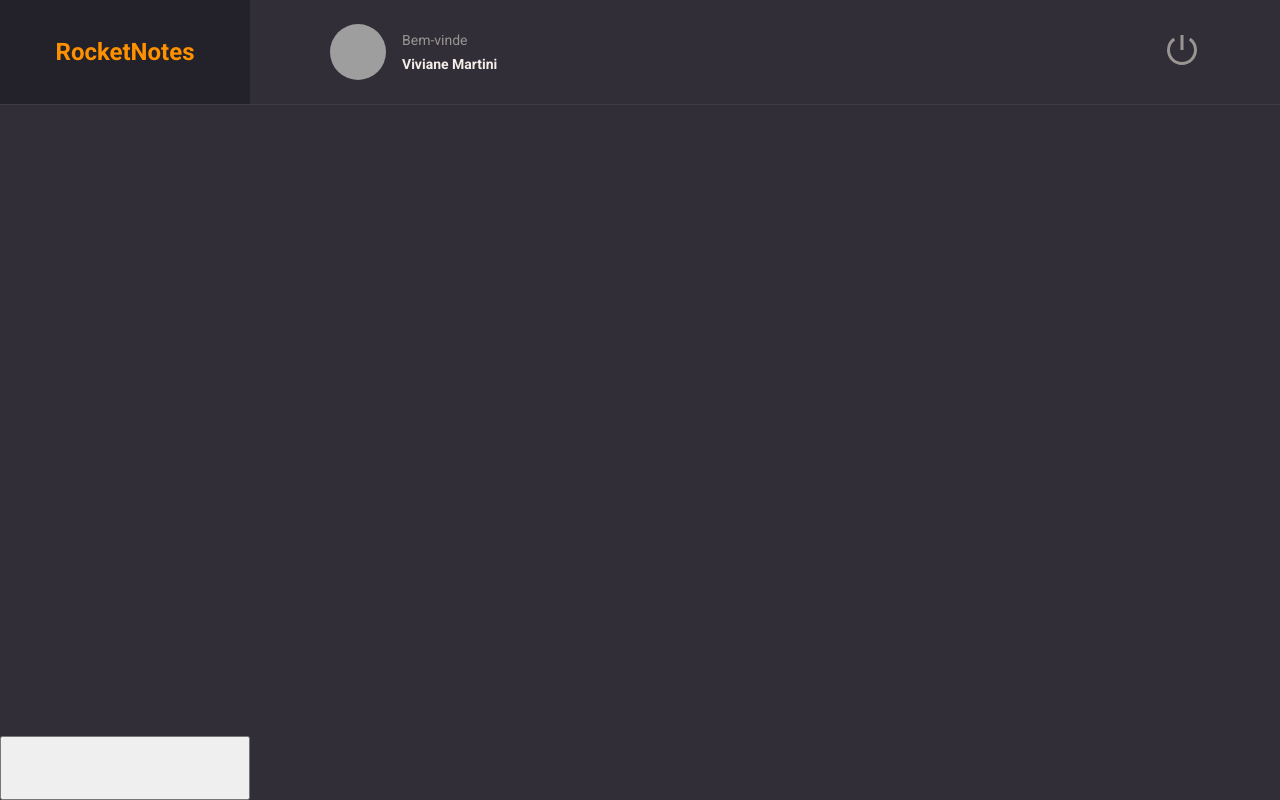
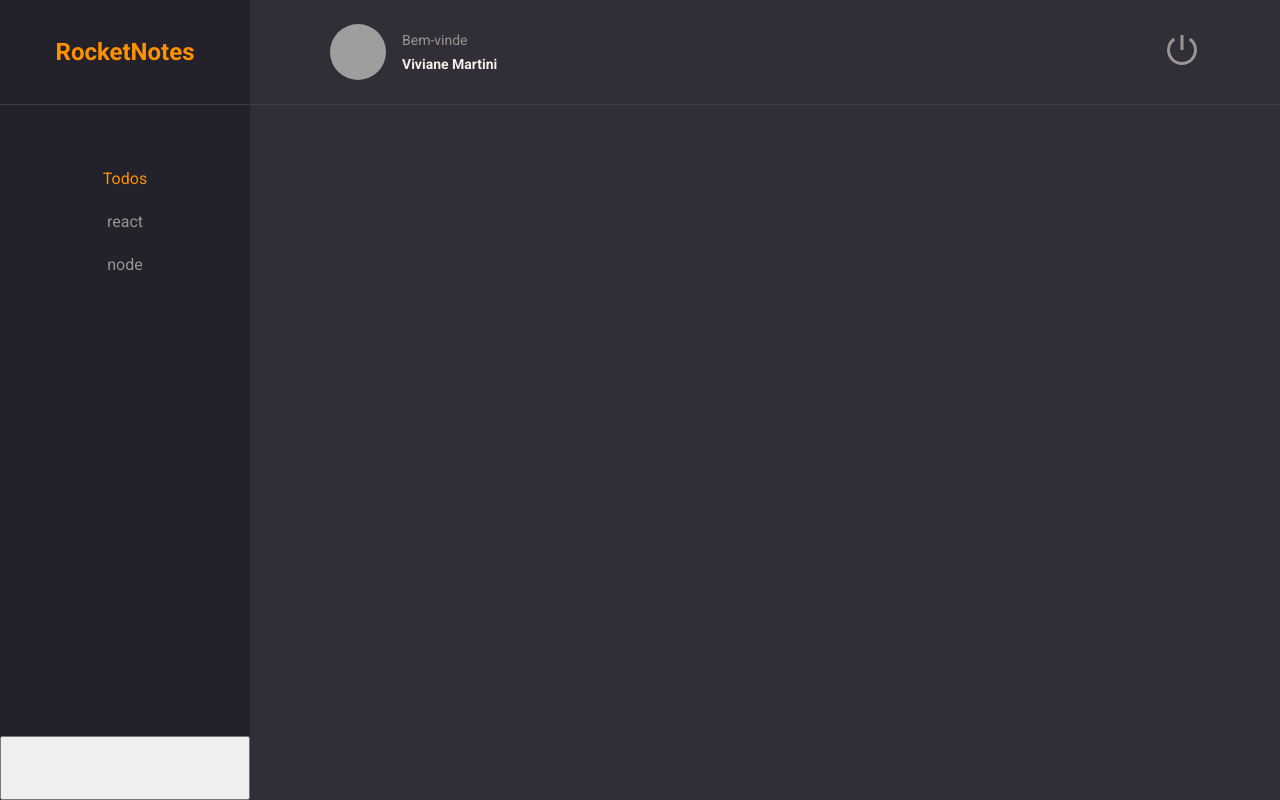
Before and after one commit to vivianemartini/rocketnotes, a React (Vite) app: page / in a window 1280 px wide. Built offline with nearby package versions, Linux system fonts and the light colour scheme; grey boxes are pictures that could not be loaded.

Commit message:
feat: style menu, conditonal active to button

```diff
--- a/src/components/ButtonText/index.jsx
+++ b/src/components/ButtonText/index.jsx
@@ -1,9 +1,9 @@
 import { Container } from './styles';
 
 // eslint-disable-next-line react/prop-types
-export function ButtonText({ title, ...rest }){
+export function ButtonText({ title, isActive = false, ...rest }){
     return (
-        <Container type='button' {...rest}>
+        <Container type='button' {...rest} isActive={isActive}>
             {title}
         </Container>
     )
--- a/src/components/ButtonText/styles.js
+++ b/src/components/ButtonText/styles.js
@@ -2,7 +2,7 @@
 
 export const Container = styled.button`
     border: none;
-    color: ${({ theme }) => theme.COLORS.ORANGE};
+    color: ${({ theme, isActive }) => isActive ? theme.COLORS.ORANGE : theme.COLORS.GRAY_100};
     background: none;
     font-size: 16px;
 `
--- a/src/pages/Home/index.jsx
+++ b/src/pages/Home/index.jsx
@@ -1,6 +1,7 @@
 import { Container, Brand, Menu, Search, Content, NewNote } from './styles'
 
 import { Header } from '../../components/Header'
+import { ButtonText } from '../../components/ButtonText'
 
 export function Home(){
     return (
@@ -12,7 +13,15 @@
             <Header></Header>
 
             <Menu>
-
+                <li>
+                    <ButtonText title='Todos' isActive/>
+                </li>
+                <li>
+                    <ButtonText title='react'/>
+                </li>
+                <li>
+                    <ButtonText title='node'/>
+                </li>
             </Menu>
 
             <Search></Search>
--- a/src/pages/Home/styles.js
+++ b/src/pages/Home/styles.js
@@ -34,7 +34,14 @@
 `
 export const Menu = styled.ul`
   grid-area: menu;
+  background-color: ${({ theme }) => theme.COLORS.BACKGROUND_900};
 
+  padding-top: 64px;
+  text-align: center;
+
+  > li {
+    margin-bottom: 24px;
+  };
 `
 export const Search  = styled.div`
   grid-area: search;
```
